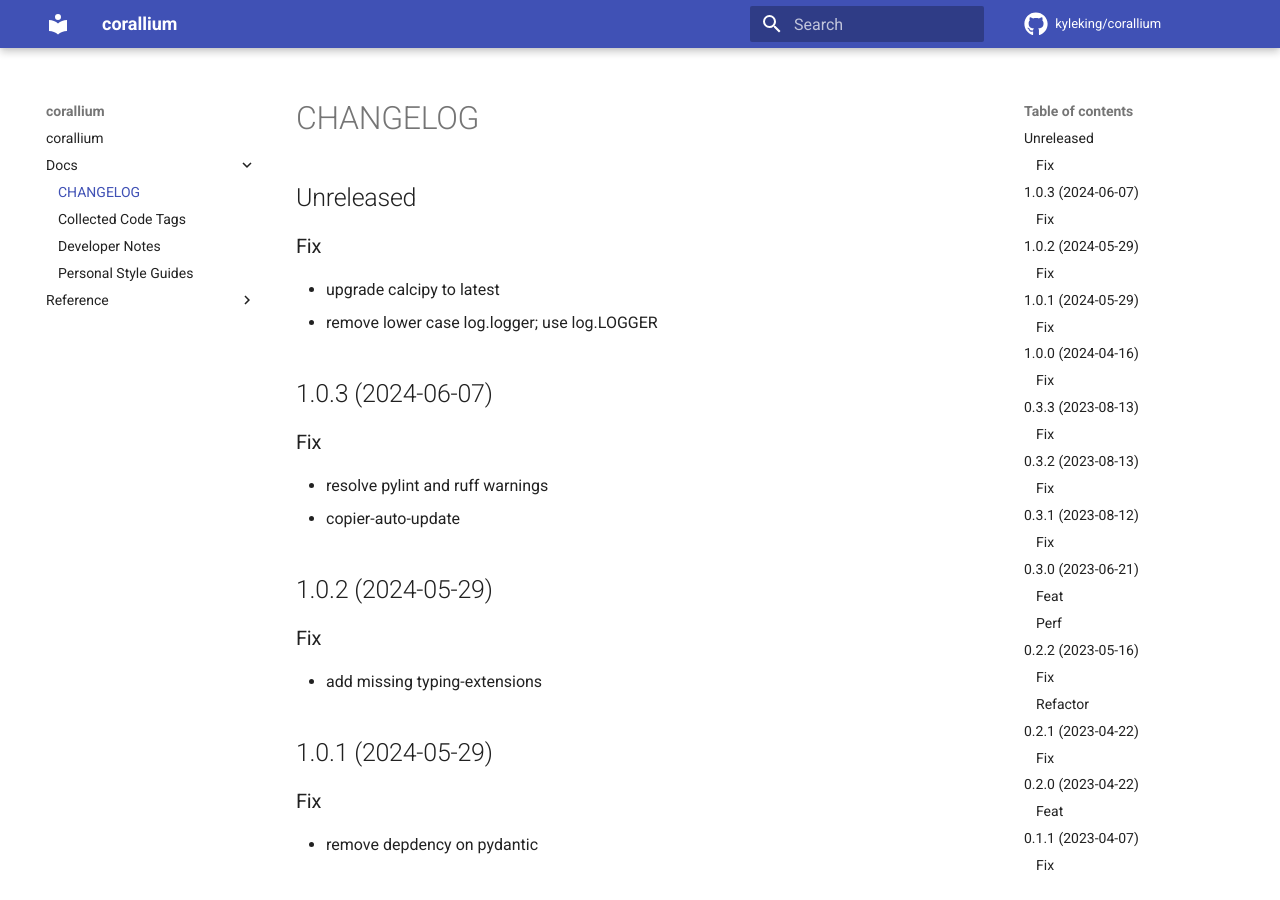
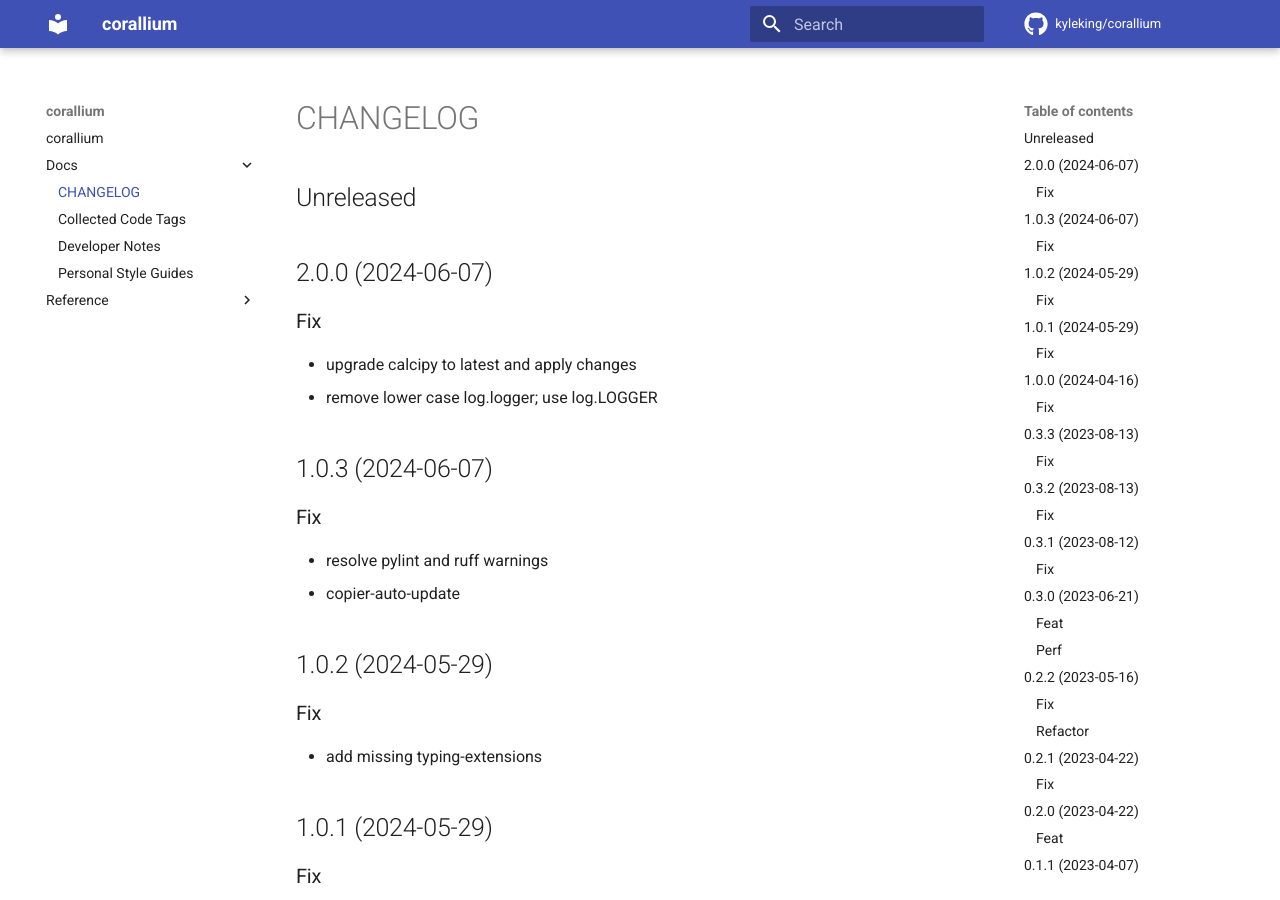
Before and after one commit to KyleKing/corallium, an MkDocs documentation site: the page built from docs/docs/CHANGELOG.md, in a window 1280 px wide and 900 px high. Built offline with MkDocs 1.6.1 and Material for MkDocs 9.7.7, drawn with Linux system fonts in a browser that asks for light colours; comment, search, counter and statistics services are not loaded.

Commit message:
ci: poetry update

```diff
--- a/docs/docs/CHANGELOG.md
+++ b/docs/docs/CHANGELOG.md
@@ -1,8 +1,10 @@
 ## Unreleased
+
+## 2.0.0 (2024-06-07)
 
 ### Fix
 
-- upgrade calcipy to latest
+- upgrade calcipy to latest and apply changes
 - remove lower case log.logger; use log.LOGGER
 
 ## 1.0.3 (2024-06-07)
```
Also changed, not shown: docs/docs/DEVELOPER_GUIDE.md (+4 -4 lines), 1 other file.
